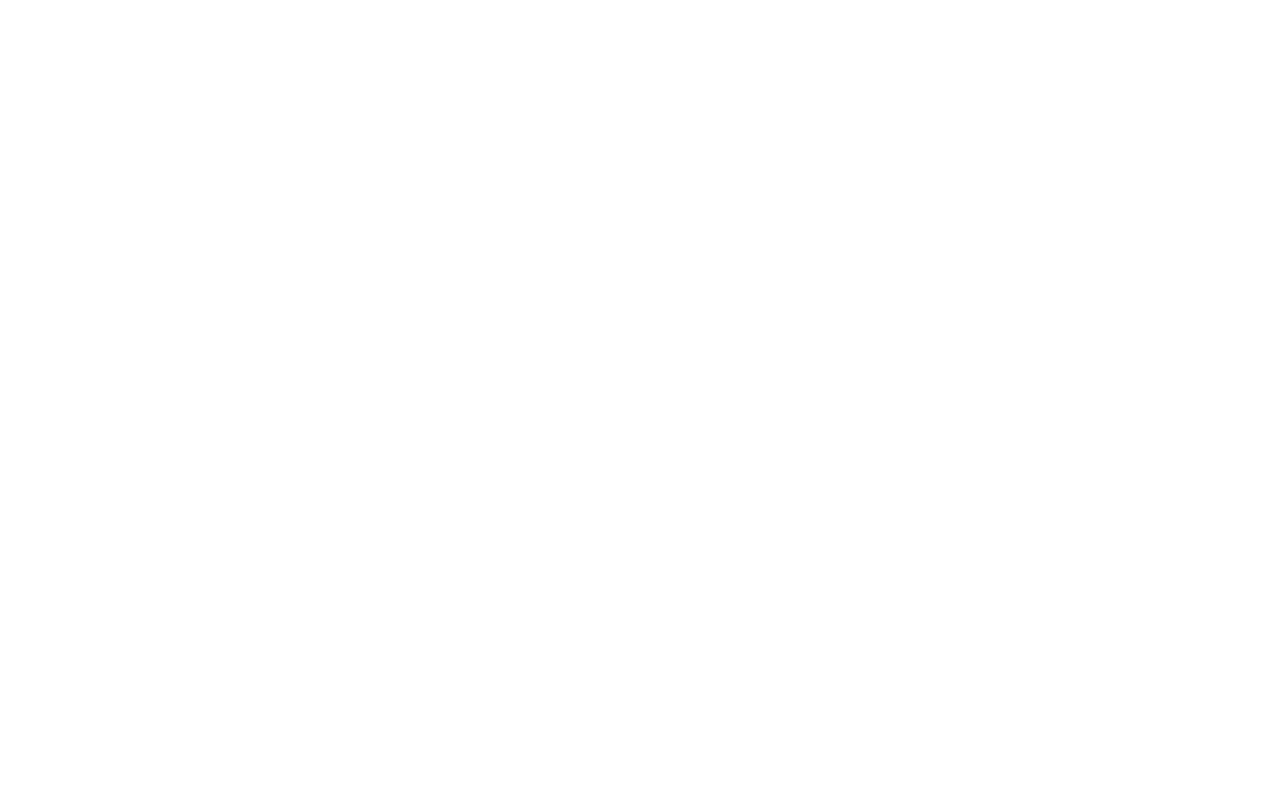
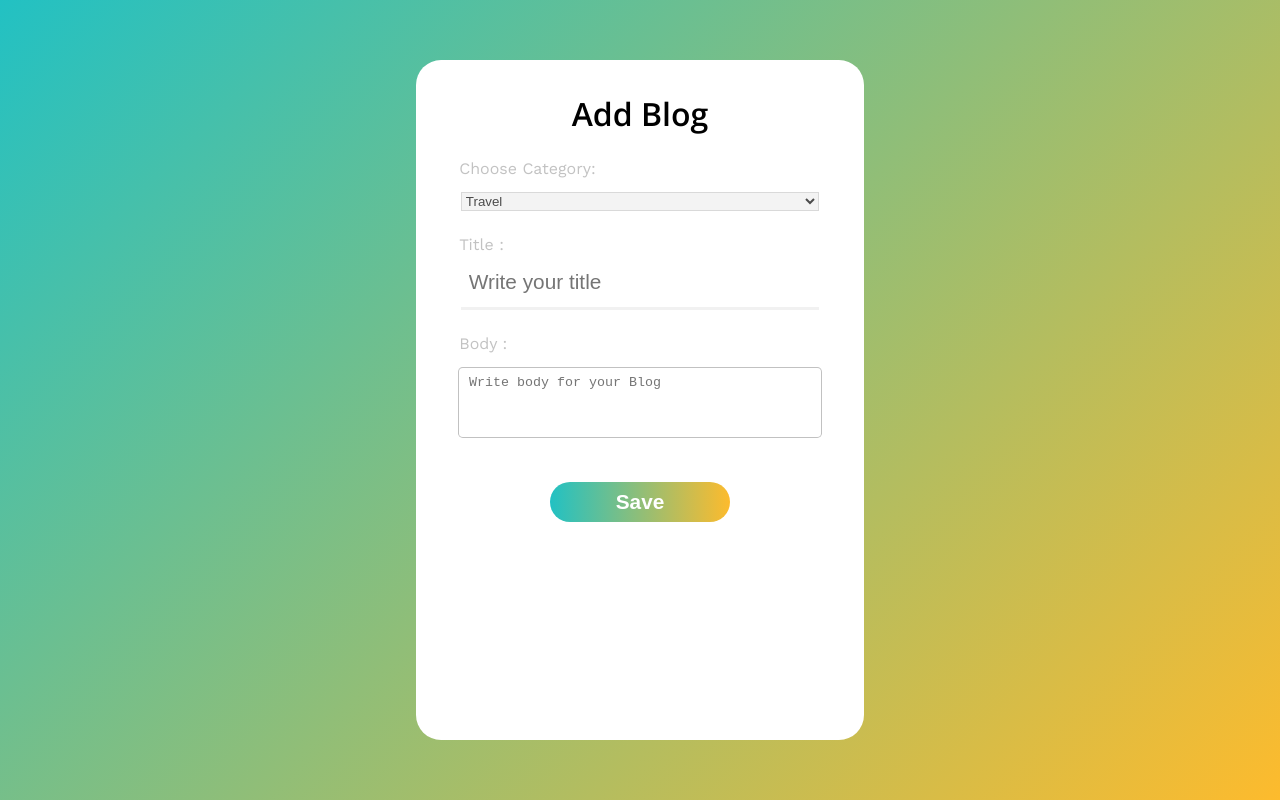
Before and after one commit to momen882001/Blogs_project, a React (Create React App) app in the folder blogs/: page /blog in a window 1280 px wide. Before the commit this address had no page. Built offline with nearby package versions, Linux system fonts and the light colour scheme.

Commit message:
Add Blog component + Design

```diff
--- a/blogs/src/App.js
+++ b/blogs/src/App.js
@@ -4,6 +4,7 @@ import { BrowserRouter as Router, Routes, Route } from "react-router-dom";
 import Home from './Components/Home';
 import Login from './Components/Login/Login';
 import SignUp from './Components/SignUp/SignUp';
+import Blog from './Components/Add-Blog/Blog.jsx'
 
 
 function App() {
@@ -14,6 +15,7 @@ function App() {
          <Route path="/" element={<Home/>}/>
          <Route path="/login" element={<Login/>}/>
          <Route path="/signup" element={<SignUp/>}/>
+         <Route path="/blog" element={<Blog/>}/>
         </Routes>
       </Router>
     </div>
--- /dev/null
+++ b/blogs/src/Components/Add-Blog/Blog.css
@@ -0,0 +1,131 @@
+@import url('https://fonts.googleapis.com/css?family=Open+Sans:600|Work+Sans:400,500,600,700&display=swap');
+
+.blog{
+  background: rgb(34,193,195);
+  background: linear-gradient(135deg, rgba(34,193,195,1) 0%,     rgba(253,187,45,1) 100%);
+  font-family: "work sans";
+  height: 100vh;
+}
+
+html{
+  font-size: 100%;
+}
+
+.blog-form{
+  max-width: 500px;
+  min-width: 300px;
+  max-height: 700px;
+  width: 35%;
+  height: 85%;
+  position: absolute ;
+  top: 50%;
+  left: 50%;
+  transform: translate(-50%,-50%);
+  background-color: #FFFFFF;
+  border-radius: 25px;
+}
+
+.h1-blog{
+  text-align: center;
+  font-family: 'open sans', sans-serif;
+  /* color: rgba(187,187,180);
+  color: rgba(187,187,187,0.2); */
+  padding-top: 2rem;
+  margin: 0;
+  font-size: 2rem;
+}
+
+.row{
+  display: flex;
+  flex-direction: column;
+  align-items: center;
+  padding-top: 1.5rem;
+  max-width: 100%;
+
+}
+
+.row input{
+  width: 80%;
+  box-sizing: border-box;
+	border: none;
+  font-size: 1.3rem;
+  padding-left: 0.5rem;
+  padding-bottom: 1rem;
+  box-shadow: inset 0px -3px 0px 0px rgba(187,187,187,0.2);
+  transition: box-shadow 0.2s ease-in;
+}
+
+.row input:focus{
+   box-shadow: inset 0px -3px 0px 0px rgba(34,193,195,0.7);
+   outline: none;
+}
+
+.row input::-webkit-input-placeholder{
+  opacity: 1;
+  transition: opacity 0.25s ease-out;
+}
+
+.row input:hover::-webkit-input-placeholder,
+.row input:focus::-webkit-input-placeholder{
+  opacity: 0;
+}
+
+.row label{
+  align-self: start;
+  padding-left: 2.7rem;
+  padding-bottom: 0.9rem;
+  color: rgba(187,187,187,0.9);
+}
+
+.blog-btn{
+  border-radius: 25px;
+  width: 40%;
+  height: 40px;
+  margin-left: 30%;
+  margin-top: 10%;
+  /* margin-bottom: 10%; */
+  font-size: 1.3rem;
+  color: white;
+  font-weight: 700;
+  background: rgb(34,193,195);
+  background: linear-gradient(90deg, rgba(34,193,195,1) 0%,     rgba(253,187,45,1) 100%);
+  border: 0px;
+  cursor: pointer;
+  transition: opacity 0.25s ease-out;
+}
+
+.blog-btn:hover{
+  opacity: 0.8;
+}
+
+textarea {
+    resize: none;
+    width: 78%;
+    border-radius: 0.3rem;
+    border: 1px solid rgba(187,187,187,0.9);
+    padding-top: 0.4rem;
+    padding-left: 0.6rem;
+  }
+
+textarea:focus {
+    /* box-shadow: inset 0px -1px 0px 0px rgba(34,193,195,0.7); */
+   outline: none;
+   border: 2px solid rgba(34,193,195,0.7) ;
+}
+
+textarea ::placeholder {
+    opacity: 1;
+  transition: opacity 0.25s ease-out;
+  padding: 1rem;
+}
+
+#blog-names {
+    width: 80%;
+    border: 1px solid rgba(187,187,187,0.7);
+    opacity: 0.7;
+}
+
+#blog-names:focus {
+    outline: none;
+   border: 2px solid rgba(34,193,195,0.7) ;
+}
--- /dev/null
+++ b/blogs/src/Components/Add-Blog/Blog.jsx
@@ -0,0 +1,65 @@
+import React , {useState} from 'react'
+import './Blog.css'
+import { useNavigate } from "react-router-dom";
+import axios from '../API/axios'
+
+function Blog() {
+    const [dropDown, setDropDown] = useState('');
+    const [title, setTitle] = useState('');
+    const [textArea, setTextArea] = useState('');
+    const navigate = useNavigate();
+
+    const onSubmit = (e) => {
+        console.log(dropDown,title,textArea)
+        e.preventDefault()
+
+        axios.post('', {
+           dropDown,
+           title,
+           textArea
+        }).then((response) => {
+            console.log("posting data", response)
+            navigate('/');
+        }).catch((err) => {
+            console.log(err.response.data.err)
+        })
+    };
+
+    return (
+        <div className="blog">
+            <form className="blog-form" onSubmit={onSubmit}>
+
+                <h1 className="h1-blog">Add Blog</h1>
+
+               <div className="row">
+               <label htmlFor="blog-names">Choose Category:</label>
+                <select value={dropDown} onChange={(e) => setDropDown(e.target.value)} name="blog-names" id="blog-names">
+                    <option value="Travel">Travel</option>
+                    <option value="Shopping">Shopping</option>
+                    <option value="Development">Development</option>
+                    <option value="Sports">Sports</option>
+                    <option value="Art">Art</option>
+                </select>
+               </div>
+
+               <div className="row">
+               <label>Title :</label>
+               <input value={title} onChange={(e) => setTitle(e.target.value)} type="text" placeholder="Write your title" />
+               </div>
+
+               <div className="row">
+               <label>Body :</label>
+               <textarea value={textArea} onChange={(e) => setTextArea(e.target.value)} id="textArea-blog" name="textArea-blog" rows="4" cols="50"  placeholder="Write body for your Blog">
+
+                </textarea>
+               </div>
+
+               <button className="blog-btn" type="submit">Save</button>
+
+
+            </form>
+        </div>
+    )
+}
+
+export default Blog
--- a/blogs/src/Components/Home.jsx
+++ b/blogs/src/Components/Home.jsx
@@ -4,12 +4,21 @@ import { Link } from "react-router-dom";
 function Home() {
     return (
         <div className="home">
+
             <Link to="/login">
                 Login
             </Link>
+
             <Link to="/signup">
                 signup
             </Link>
+
+            <button>
+                <Link to="/blog">
+                Add Blog
+                </Link>
+            </button>
+
         </div>
     )
 }
--- a/blogs/src/Components/SignUp/SignUp.css
+++ b/blogs/src/Components/SignUp/SignUp.css
@@ -107,4 +107,6 @@ html{
     font-size:x-small;
     color: rgba(34,193,195,1);
     font-weight:500;
+    width: 50%;
+    text-align: center;
 }
--- a/blogs/src/Components/SignUp/SignUp.jsx
+++ b/blogs/src/Components/SignUp/SignUp.jsx
@@ -7,7 +7,7 @@ function SignUp() {
 
     const [email, setEmail] = useState('');
     const [password, setPassword] = useState('');
-    const [confirm_password, setConfirmPassword] = useState('');
+    const [confirm_password, setConfirmPassword] = useState(null);
     const [birthdate, setBirthdate] = useState('');
     const [name, setName] = useState('');
     const navigate = useNavigate();
@@ -62,7 +62,8 @@ function SignUp() {
                     <input type="date" required placeholder="Write your Birthdate" value={birthdate} onChange={(e) => setBirthdate(e.target.value)}/>
                 </div>
 
-                { password === confirm_password ? null : <p className="confirm-pass">Write Confirm Password agian</p> }
+               { password === confirm_password || confirm_password === null ? null :  <p className="confirm-pass">Write Confirm Password agian</p>  }
+
 
                 </div>
 
```
